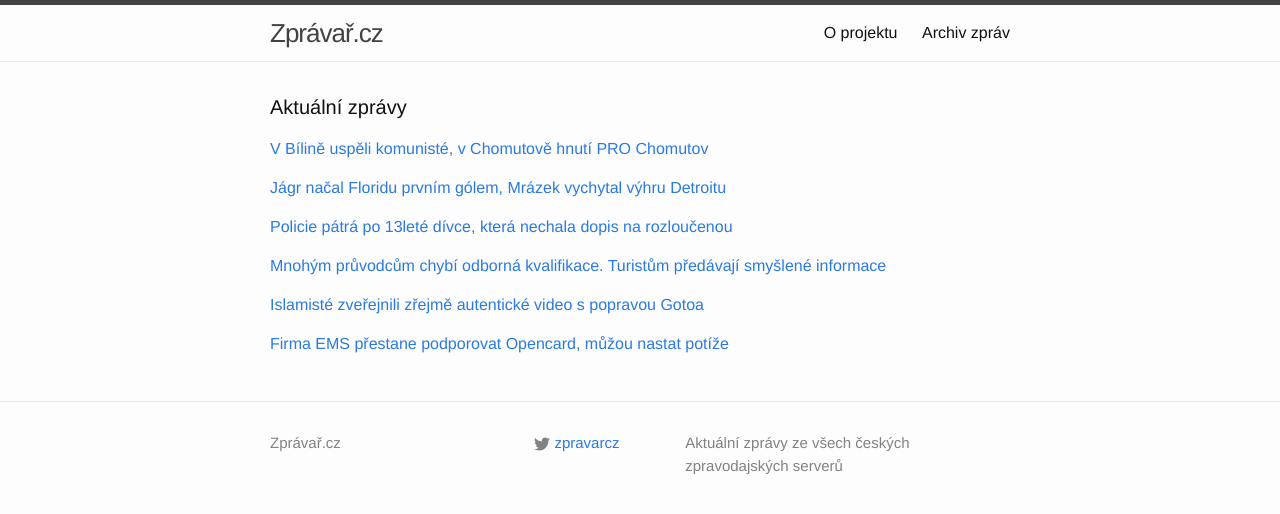
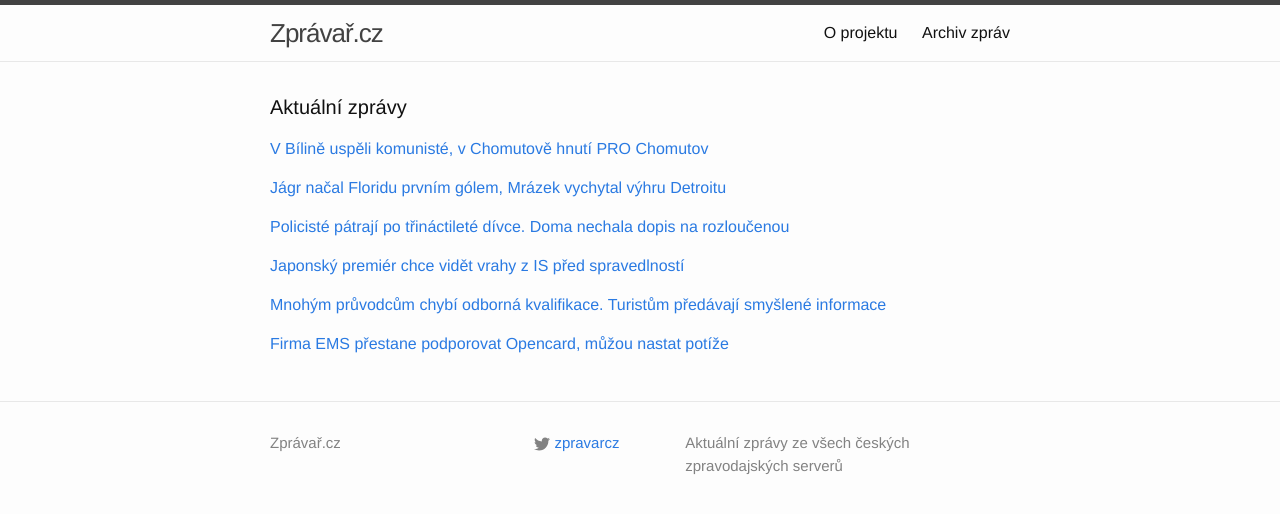
Before and after one commit to adliska/zpravar, a Jekyll site: the page built from index.html, in a window 1280 px wide. Shown: the top 514 px of the page. Built offline with Jekyll 4.4.1, drawn with Linux system fonts in a browser that asks for light colours.

Commit message:
zpravar news update

```diff
--- a/index.html
+++ b/index.html
@@ -26,27 +26,29 @@ layout: default
 <li><a href=http://www.denik.cz/hokej/mrazek-se-oklepal-ze-spatne-serie-jagr-prispel-golem-k-vyhre-20150201.html>Bratři Michálkové skórovali ve vzájemném souboji, Jágr přispěl gólem k výhře - www.denik.cz</a></li>
 <li><a href=http://sport.aktualne.cz/v-souboji-michalku-skorovali-oba-vyhru-slavil-kojot-milan/r~a577ea0aa99a11e4bdad0025900fea04/>V souboji Michálků skórovali oba, výhru slavil "Kojot" Milan - sport.aktualne.cz</a></li>
 </ul>
-</div><p><a href="javascript:;" onclick="toggle_visibility('zpravy2')">Policie pátrá po 13leté dívce, která nechala dopis na rozloučenou</a></p>
+</div><p><a href="javascript:;" onclick="toggle_visibility('zpravy2')">Policisté pátrají po třináctileté dívce. Doma nechala dopis na rozloučenou </a></p>
 <div id="zpravy2" style="display:none">
 <ul>
+<li><a href=http://www.lidovky.cz/policiste-patraji-po-trinactilete-divce-doma-nechala-dopis-na-rozloucenou-159-/zpravy-domov.aspx?c=A150201_091524_ln_domov_ele>Policisté pátrají po třináctileté dívce. Doma nechala dopis na rozloučenou  - www.lidovky.cz</a></li>
 <li><a href=http://www.denik.cz/z_domova/policie-patra-po-13lete-divce-ktera-nechala-dopis-na-rozloucenou-20150201.html>Policie pátrá po 13leté dívce, která nechala dopis na rozloučenou - www.denik.cz</a></li>
 <li><a href=http://www.novinky.cz/krimi/360377-policie-patra-po-trinactilete-divce-ktere-nechala-dopis-na-rozloucenou.html>Policie pátrá po třináctileté dívce, které nechala dopis na rozloučenou - www.novinky.cz</a></li>
 <li><a href=http://www.ceskenoviny.cz/zpravy/zpravy/policie-patra-po-13lete-divce-ktera-nechala-dopis-na-rozloucenou/1175915>Policie pátrá po 13leté dívce, která nechala dopis na rozloučenou - www.ceskenoviny.cz</a></li>
 <li><a href=http://www.rozhlas.cz/_zprava/policie-patra-po-trinactilete-divce-z-prahy-doma-nechala-dopis-na-rozloucenou--1450279>Policie pátrá po třináctileté dívce z Prahy, doma nechala dopis na rozloučenou - www.rozhlas.cz</a></li>
 </ul>
-</div><p><a href="javascript:;" onclick="toggle_visibility('zpravy3')">Mnohým průvodcům chybí odborná kvalifikace. Turistům předávají smyšlené informace </a></p>
+</div><p><a href="javascript:;" onclick="toggle_visibility('zpravy3')">Japonský premiér chce vidět vrahy z IS před spravedlností</a></p>
 <div id="zpravy3" style="display:none">
+<ul>
+<li><a href=http://www.ceskatelevize.cz/ct24/svet/300205-japonsky-premier-chce-videt-vrahy-z-is-pred-spravedlnosti/>Japonský premiér chce vidět vrahy z IS před spravedlností - www.ceskatelevize.cz</a></li>
+<li><a href=http://www.tyden.cz/rubriky/zahranici/asie-a-oceanie/islamiste-zverejnili-zrejme-autenticke-video-s-popravou-gotoa_331990.html>Islamisté zveřejnili zřejmě autentické video s popravou Gotoa - www.tyden.cz</a></li>
+<li><a href=http://www.ceskenoviny.cz/zpravy/zpravy/video-s-udajnym-stetim-gotoa-je-podle-tokia-nejspis-prave/1175875>Video s údajným stětím Gotoa je podle Tokia nejspíš pravé - www.ceskenoviny.cz</a></li>
+<li><a href=http://www.rozhlas.cz/_zprava/video-zachycujici-zabiti-japonskeho-novinare-islamisty-je-zrejme-prave--1450248>Video zachycující zabití japonského novináře islamisty je zřejmě pravé - www.rozhlas.cz</a></li>
+</ul>
+</div><p><a href="javascript:;" onclick="toggle_visibility('zpravy4')">Mnohým průvodcům chybí odborná kvalifikace. Turistům předávají smyšlené informace </a></p>
+<div id="zpravy4" style="display:none">
 <ul>
 <li><a href=http://www.rozhlas.cz/_zprava/mnohym-pruvodcum-chybi-odborna-kvalifikace-turistum-predavaji-smyslene-informace--1450263>Mnohým průvodcům chybí odborná kvalifikace. Turistům předávají smyšlené informace  - www.rozhlas.cz</a></li>
 <li><a href=http://www.rozhlas.cz/_zprava/mnohym-pruvodcum-chybi-odborna-kvalifikace-turistum-casto-predavaji-smyslene-informace--1450263>Mnohým průvodcům chybí odborná kvalifikace. Turistům často předávají smyšlené informace  - www.rozhlas.cz</a></li>
 <li><a href=http://www.rozhlas.cz/_zprava/mnohym-pruvodcum-chybi-odborna-kvalifikace-turistum-casto-predava-smyslene-informace--1450263>Mnohým průvodcům chybí odborná kvalifikace. Turistům často předává smyšlené informace  - www.rozhlas.cz</a></li>
-</ul>
-</div><p><a href="javascript:;" onclick="toggle_visibility('zpravy4')">Islamisté zveřejnili zřejmě autentické video s popravou Gotoa</a></p>
-<div id="zpravy4" style="display:none">
-<ul>
-<li><a href=http://www.tyden.cz/rubriky/zahranici/asie-a-oceanie/islamiste-zverejnili-zrejme-autenticke-video-s-popravou-gotoa_331990.html>Islamisté zveřejnili zřejmě autentické video s popravou Gotoa - www.tyden.cz</a></li>
-<li><a href=http://www.ceskenoviny.cz/zpravy/zpravy/video-s-udajnym-stetim-gotoa-je-podle-tokia-nejspis-prave/1175875>Video s údajným stětím Gotoa je podle Tokia nejspíš pravé - www.ceskenoviny.cz</a></li>
-<li><a href=http://www.rozhlas.cz/_zprava/video-zachycujici-zabiti-japonskeho-novinare-islamisty-je-zrejme-prave--1450248>Video zachycující zabití japonského novináře islamisty je zřejmě pravé - www.rozhlas.cz</a></li>
 </ul>
 </div><p><a href="javascript:;" onclick="toggle_visibility('zpravy5')">Firma EMS přestane podporovat Opencard, můžou nastat potíže</a></p>
 <div id="zpravy5" style="display:none">
```
